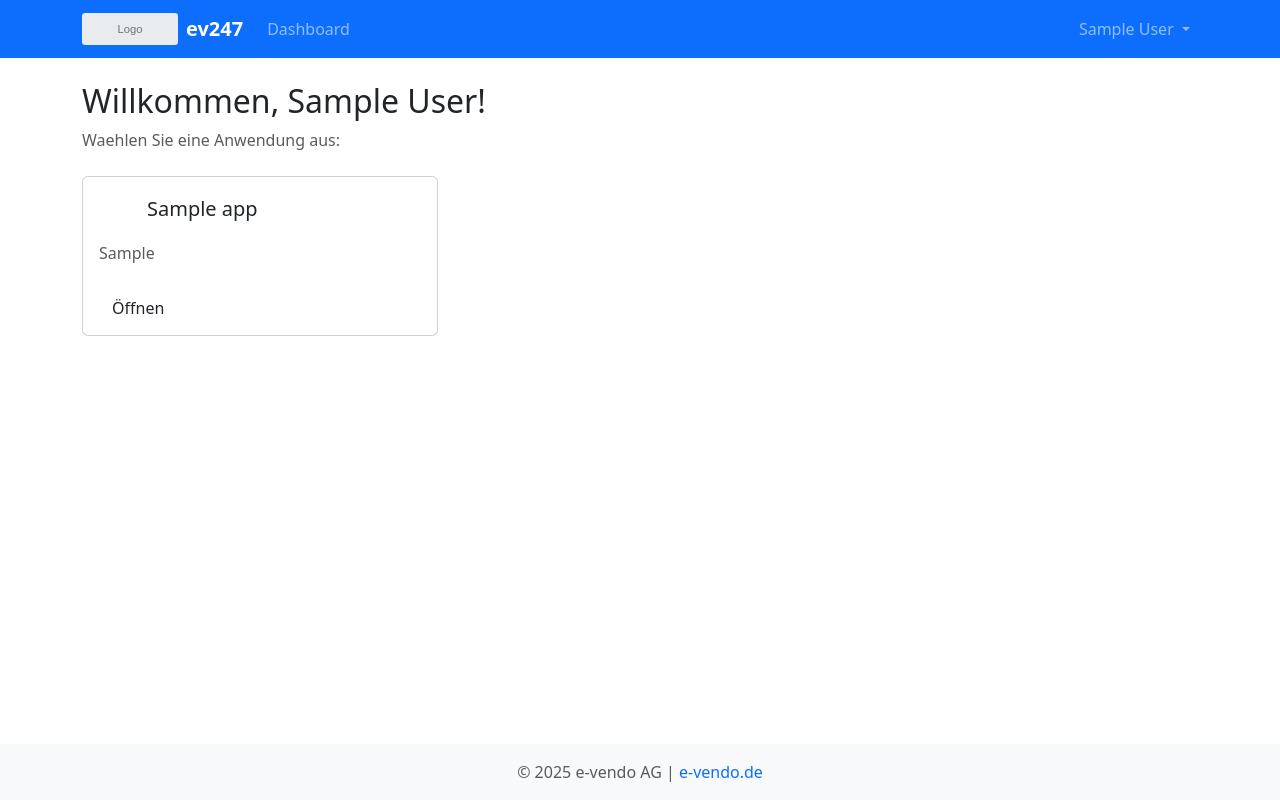
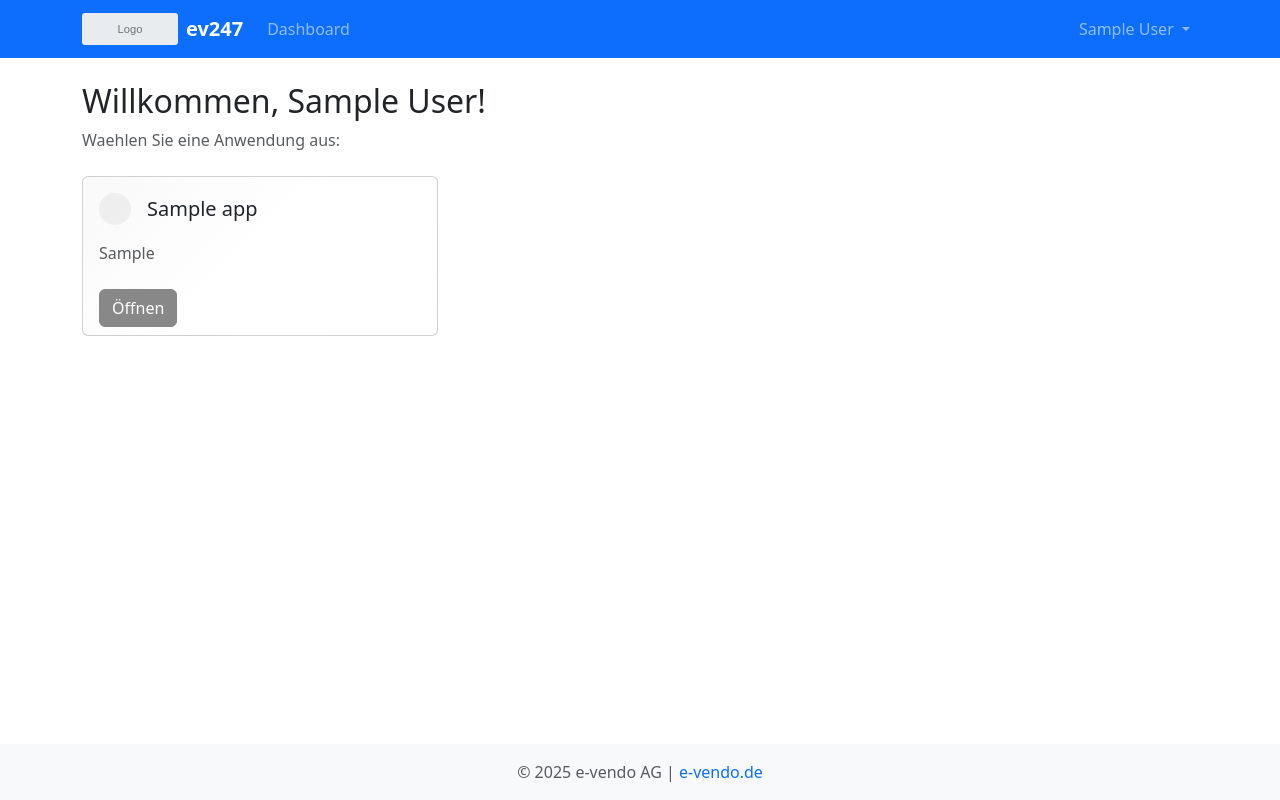
Before and after one commit to CarstenVogelsang/ev_pricat_converter, a Flask app: page /dashboard in a window 1280 px wide. Run offline with Flask 3, Linux system fonts and the light colour scheme; a user stored in the database is signed in; tables that the repository leaves empty hold one stand-in row (values such as "Sample post"); some libraries are stand-ins or nearby versions.

Commit message:
Add individual color scheme (color_hex) to SubApp modules
- Add color_hex field to SubApp model for custom Hex colors
- Update seed data with Bootstrap-matching Hex values
- Dashboard tiles now use Hex colors for icon, button, and gradient background
- Admin module table shows color preview with Hex code
- Icons use inline styles with Hex colors instead of Bootstrap classes

🤖 Generated with [Claude Code](https://claude.com/claude-code)

Co-Authored-By: Claude <noreply@anthropic.com>

```diff
--- a/app/__init__.py
+++ b/app/__init__.py
@@ -128,24 +128,25 @@ def register_cli_commands(app):
         db.session.flush()  # Get IDs
 
         # Create SubApps
+        # Format: (slug, name, beschreibung, icon, color, color_hex, endpoint, aktiv, sort)
         subapps_data = [
             ('pricat', 'PRICAT Converter', 'VEDES PRICAT-Dateien zu Elena-Format konvertieren',
-             'ti-route-square', 'primary', 'main.lieferanten', True, 10),
+             'ti-route-square', 'primary', '#0d6efd', 'main.lieferanten', True, 10),
             ('kunden-report', 'Lead & Kundenreport', 'Kunden verwalten und Website-Analyse',
-             'ti-users', 'success', 'kunden.liste', True, 20),
+             'ti-users', 'success', '#198754', 'kunden.liste', True, 20),
             ('lieferanten-auswahl', 'Meine Lieferanten', 'Relevante Lieferanten auswaehlen',
-             'ti-truck', 'info', 'lieferanten_auswahl.index', True, 30),
+             'ti-truck', 'info', '#0dcaf0', 'lieferanten_auswahl.index', True, 30),
             ('content-generator', 'Content Generator', 'KI-generierte Texte fuer Online-Shops',
-             'ti-writing', 'warning', 'content_generator.index', True, 40),
+             'ti-writing', 'warning', '#ffc107', 'content_generator.index', True, 40),
         ]
         subapps = {}
-        for slug, name, beschreibung, icon, color, endpoint, aktiv, sort in subapps_data:
+        for slug, name, beschreibung, icon, color, color_hex, endpoint, aktiv, sort in subapps_data:
             subapp = SubApp.query.filter_by(slug=slug).first()
             if not subapp:
                 subapp = SubApp(
                     slug=slug, name=name, beschreibung=beschreibung,
-                    icon=icon, color=color, route_endpoint=endpoint,
-                    aktiv=aktiv, sort_order=sort
+                    icon=icon, color=color, color_hex=color_hex,
+                    route_endpoint=endpoint, aktiv=aktiv, sort_order=sort
                 )
                 db.session.add(subapp)
                 click.echo(f'Created SubApp: {name}')
@@ -155,6 +156,7 @@ def register_cli_commands(app):
                 subapp.beschreibung = beschreibung
                 subapp.icon = icon
                 subapp.color = color
+                subapp.color_hex = color_hex
                 subapp.route_endpoint = endpoint
                 subapp.aktiv = aktiv
                 subapp.sort_order = sort
--- a/app/models/sub_app.py
+++ b/app/models/sub_app.py
@@ -13,7 +13,8 @@ class SubApp(db.Model):
     name = db.Column(db.String(100), nullable=False)
     beschreibung = db.Column(db.String(255))
     icon = db.Column(db.String(50), default='ti-app')
-    color = db.Column(db.String(20), default='primary')
+    color = db.Column(db.String(20), default='primary')  # Bootstrap class (fallback)
+    color_hex = db.Column(db.String(7), default='#0d6efd')  # Hex color for icon/button
     route_endpoint = db.Column(db.String(100))
     aktiv = db.Column(db.Boolean, default=True)
     sort_order = db.Column(db.Integer, default=0)
@@ -35,6 +36,7 @@ class SubApp(db.Model):
             'beschreibung': self.beschreibung,
             'icon': self.icon,
             'color': self.color,
+            'color_hex': self.color_hex,
             'route_endpoint': self.route_endpoint,
             'aktiv': self.aktiv,
             'sort_order': self.sort_order,
--- a/app/routes/main.py
+++ b/app/routes/main.py
@@ -51,6 +51,7 @@ def dashboard():
             'description': subapp.beschreibung,
             'icon': subapp.icon,
             'color': subapp.color,
+            'color_hex': subapp.color_hex or '#0d6efd',  # Fallback to Bootstrap primary
             'disabled': not subapp.route_endpoint,
             'url': url_for(subapp.route_endpoint) if subapp.route_endpoint else '#'
         }
--- a/app/templates/dashboard.html
+++ b/app/templates/dashboard.html
@@ -11,11 +11,11 @@
 <div class="row row-cols-1 row-cols-md-2 row-cols-lg-3 g-4">
     {% for app in apps %}
     <div class="col">
-        <div class="card h-100 {{ 'opacity-50' if app.disabled else '' }}">
+        <div class="card h-100 {{ 'opacity-50' if app.disabled else '' }}" style="background: linear-gradient(135deg, {{ app.color_hex }}0D 0%, transparent 50%);">
             <div class="card-body">
                 <div class="d-flex align-items-center mb-3">
-                    <div class="rounded-circle bg-{{ app.color }} bg-opacity-10 p-3 me-3">
-                        <i class="ti {{ app.icon }} fs-2 text-{{ app.color }}"></i>
+                    <div class="rounded-circle p-3 me-3" style="background-color: {{ app.color_hex }}1A;">
+                        <i class="ti {{ app.icon }} fs-2" style="color: {{ app.color_hex }};"></i>
                     </div>
                     <h5 class="card-title mb-0">{{ app.name }}</h5>
                 </div>
@@ -25,7 +25,7 @@
                 {% if app.disabled %}
                 <span class="badge bg-secondary">Demnächst verfügbar</span>
                 {% else %}
-                <a href="{{ app.url }}" class="btn btn-{{ app.color }}">
+                <a href="{{ app.url }}" class="btn" style="background-color: {{ app.color_hex }}; border-color: {{ app.color_hex }}; color: white;">
                     <i class="ti ti-arrow-right"></i> Öffnen
                 </a>
                 {% endif %}
```
Also changed, not shown: app/templates/administration/index.html (+8 -1 lines).
